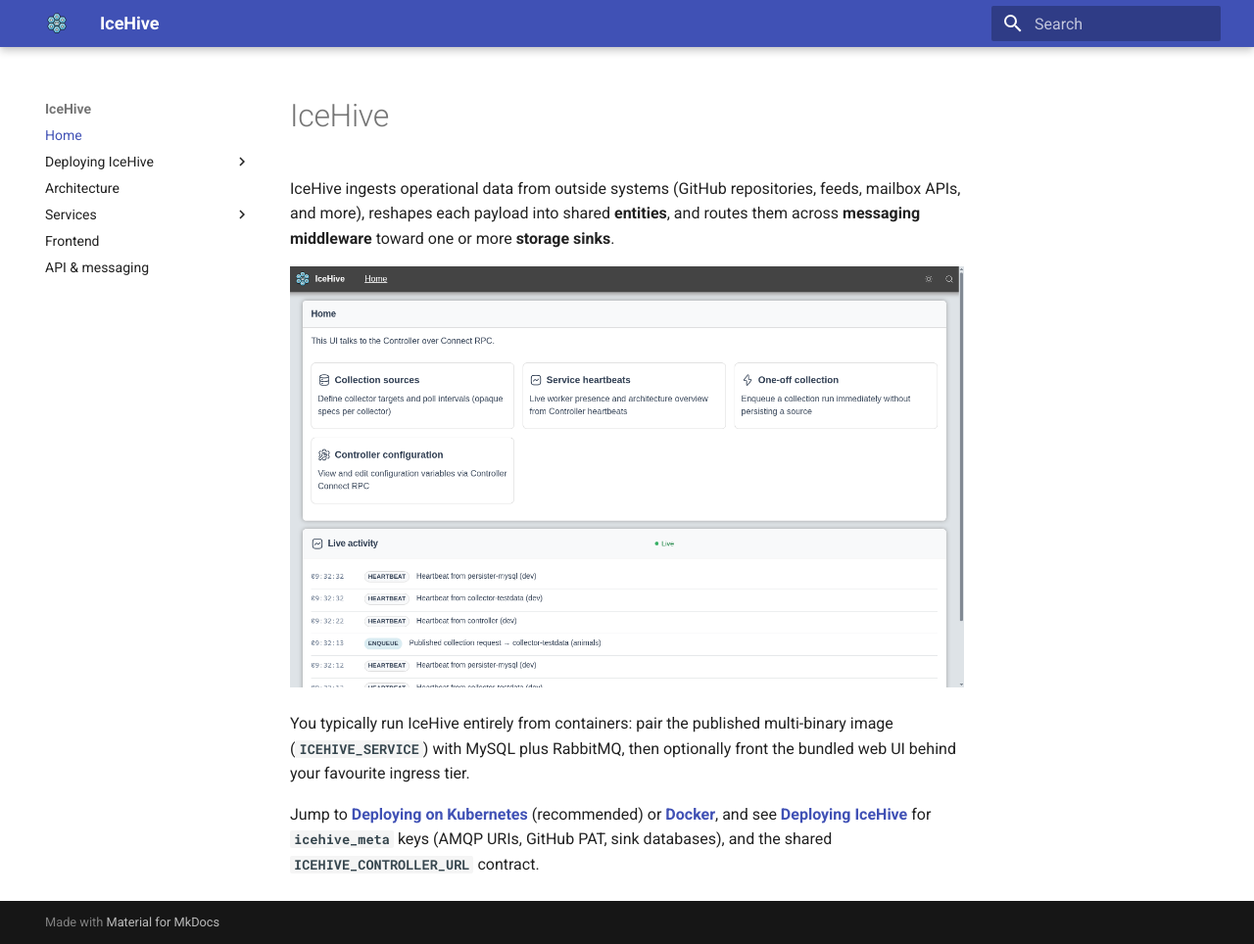
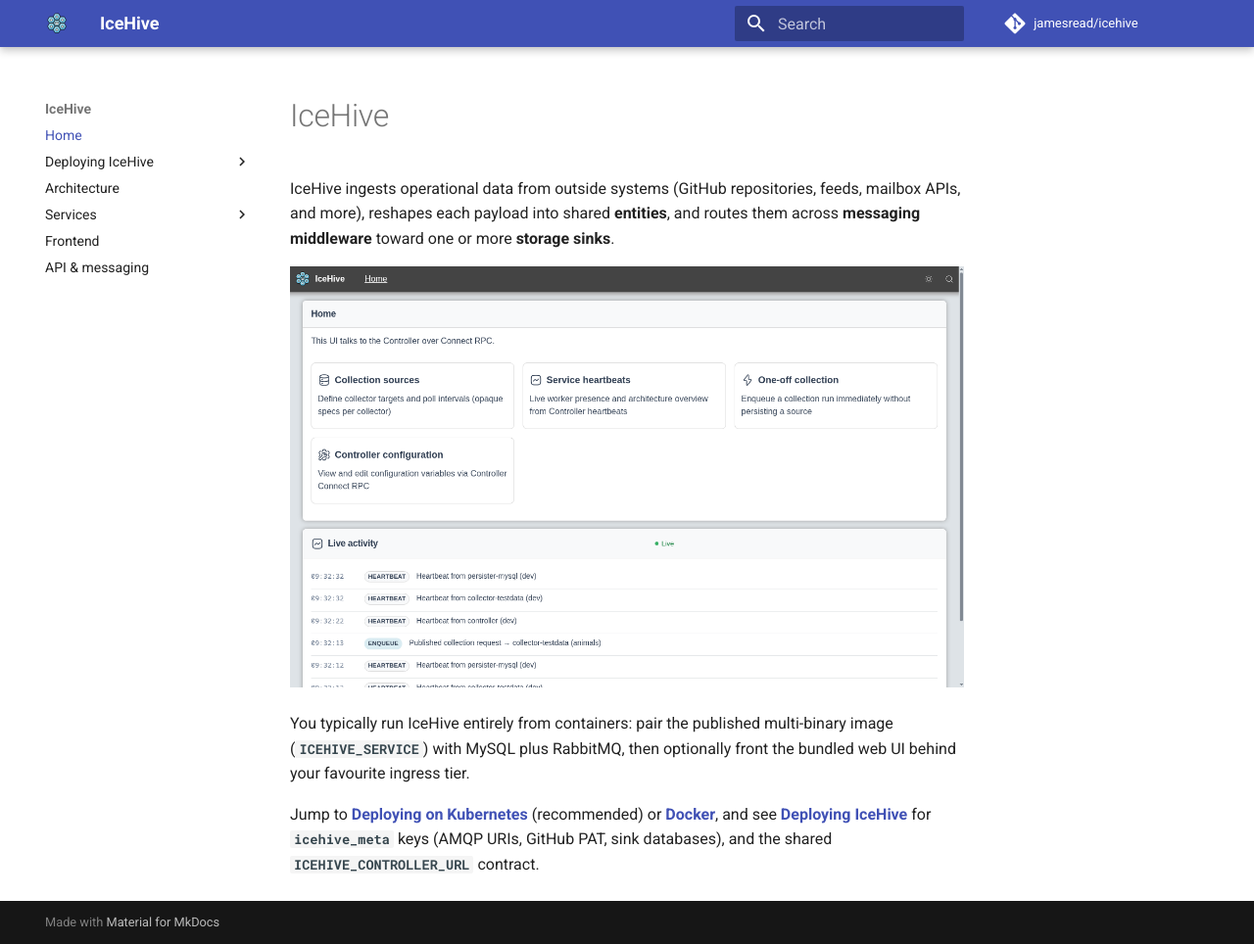
Before and after one commit to jamesread/IceHive, an MkDocs documentation site: the page built from docs/content/index.md, in a window 1280 px wide and 964 px high. Shown: the whole window at 98% size. Built offline with MkDocs 1.6.1 and Material for MkDocs 9.7.7, drawn with Linux system fonts in a browser that asks for light colours; comment, search, counter and statistics services are not loaded.

Commit message:
docs(mkdocs): add GitHub repo link
Co-authored-by: Cursor <cursoragent@cursor.com>

```diff
--- a/docs/mkdocs.yml
+++ b/docs/mkdocs.yml
@@ -1,5 +1,8 @@
 site_name: IceHive
 site_description: Runbooks for deploying and operating IceHive in containers (especially Kubernetes).
+repo_url: https://github.com/jamesread/icehive
+repo_name: jamesread/icehive
+edit_uri: edit/main/docs/content/
 docs_dir: content
 site_dir: site
 
```
